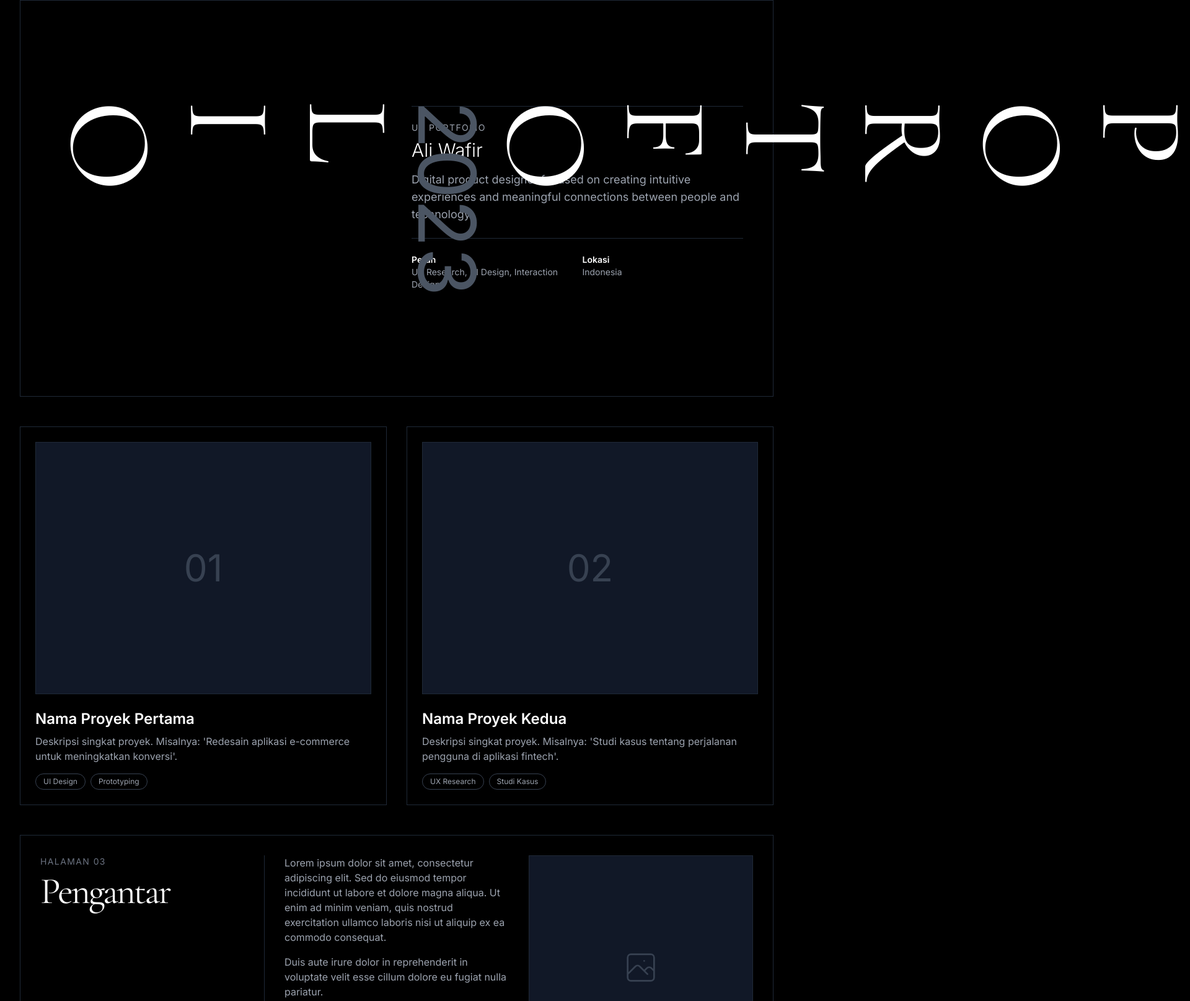
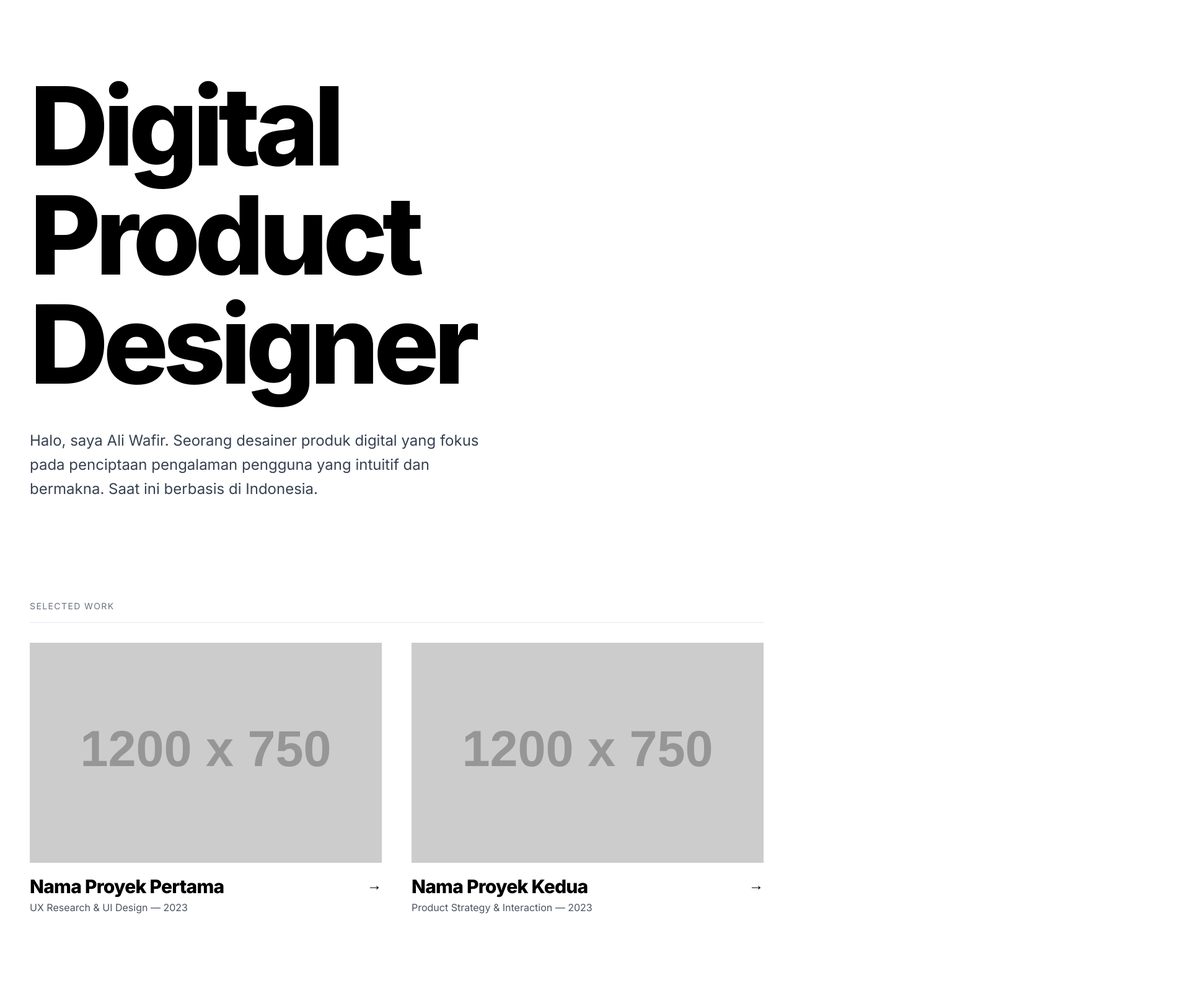
Before and after one commit to aliwafir86-ux/Portofolio-Ali, a plain HTML site: page index.html in a window 1280 px wide. Shown: the part 141-1756 px from the top of the page at 62% size, 1920 px wide, since content can reach past the window. Drawn offline with nearby package versions, Linux system fonts and the light colour scheme; placeholder pictures from the web are drawn by us.

Commit message:
Update index.html

```diff
--- a/index.html
+++ b/index.html
@@ -3,123 +3,95 @@
 <head>
     <meta charset="UTF-8">
     <meta name="viewport" content="width=device-width, initial-scale=1.0">
-    <title>Portofolio Ali</title>
+    <title>Ali Wafir | Digital Product Designer</title>
     <script src="https://cdn.tailwindcss.com"></script>
     <style>
-        /* Font kustom untuk meniru gaya contoh */
-        @import url('https://fonts.googleapis.com/css2?family=Cormorant+Garamond:wght@300;400;600&family=Inter:wght@300;400;600&display=swap');
+        /* Menggunakan font sans-serif yang bersih dan tebal */
+        @import url('https://fonts.googleapis.com/css2?family=Inter:wght@400;600;800&display=swap');
 
-        .font-serif-serif { font-family: 'Cormorant Garamond', serif; }
-        .font-sans-inter { font-family: 'Inter', sans-serif; }
+        body {
+            font-family: 'Inter', sans-serif;
+            background-color: #ffffff;
+            color: #000000;
+        }
 
-        /* Meniru teks vertikal pada cover */
-        .vertical-text {
-            writing-mode: vertical-rl;
-            text-orientation: mixed;
+        /* Efek hover minimalis untuk link */
+        .nav-link {
+            position: relative;
+            transition: color 0.3s ease;
+        }
+        .nav-link:hover {
+            color: #666666;
+        }
+
+        /* Gaya untuk visualisasi grid proyek */
+        .project-card:hover .project-image {
+            transform: scale(1.02);
+        }
+        .project-image {
+            transition: transform 0.5s ease;
         }
     </style>
 </head>
-<body class="bg-black text-white font-sans-inter">
+<body class="antialiased">
 
-    <div class="container mx-auto p-4 md:p-8 space-y-12">
+    <div class="max-w-[1600px] mx-auto px-6 py-8 md:px-12 md:py-16">
 
-        <header class="flex justify-between items-center py-4 border-b border-gray-800 mb-12">
-            <div class="text-xl font-bold tracking-widest">AL WAFIR</div>
-            <nav class="space-x-6 text-sm text-gray-400">
-                <a href="#cover" class="hover:text-white">Cover</a>
-                <a href="#proyek" class="hover:text-white">Proyek</a>
-                <a href="#tentang" class="hover:text-white">Tentang</a>
+        <header class="flex justify-between items-center mb-24 md:mb-40">
+            <a href="#" class="text-2xl font-extrabold tracking-tighter">AL WAFIR</a>
+            <nav class="flex gap-8 text-lg font-medium">
+                <a href="#work" class="nav-link">Work</a>
+                <a href="#about" class="nav-link">About</a>
+                <a href="#contact" class="nav-link">Contact</a>
             </nav>
         </header>
 
-        <section id="cover" class="grid grid-cols-1 md:grid-cols-2 gap-12 items-center min-h-[80vh] border border-gray-800 p-8 md:p-12">
-            <div class="flex justify-center md:justify-start items-center relative h-full">
-                <h1 class="font-serif-serif text-8xl md:text-[12rem] leading-none tracking-tighter vertical-text transform md:rotate-0">
-                    <span class="block">P</span>
-                    <span class="block">O</span>
-                    <span class="block">R</span>
-                    <span class="block">T</span>
-                    <span class="block">F</span>
-                    <span class="block">O</span>
-                    <span class="block font-sans-inter text-6xl md:text-9xl tracking-normal text-gray-600">2023</span>
-                    <span class="block">L</span>
-                    <span class="block">I</span>
-                    <span class="block">O</span>
-                </h1>
-            </div>
-
-            <div class="space-y-6 text-gray-400">
-                <div class="border-t border-gray-800 pt-6">
-                    <p class="text-sm tracking-widest uppercase">UX Portfolio</p>
-                    <h2 class="text-3xl font-light text-white mt-2">Ali Wafir</h2>
-                    <p class="mt-4 text-lg">Digital product designer focused on creating intuitive experiences and meaningful connections between people and technology.</p>
-                </div>
-
-                <div class="grid grid-cols-2 gap-4 text-sm border-t border-gray-800 pt-6">
-                    <div>
-                        <p class="font-semibold text-white">Peran</p>
-                        <p>UX Research, UI Design, Interaction Design</p>
-                    </div>
-                    <div>
-                        <p class="font-semibold text-white">Lokasi</p>
-                        <p>Indonesia</p>
-                    </div>
-                </div>
-            </div>
+        <section class="mb-24 md:mb-40">
+            <h1 class="text-6xl sm:text-7xl md:text-9xl lg:text-[11rem] font-extrabold tracking-tighter leading-[0.9] max-w-7xl">
+                Digital <br> Product <br> Designer
+            </h1>
+            <p class="text-2xl mt-12 text-gray-700 max-w-3xl leading-relaxed">
+                Halo, saya Ali Wafir. Seorang desainer produk digital yang fokus pada penciptaan pengalaman pengguna yang intuitif dan bermakna. Saat ini berbasis di Indonesia.
+            </p>
         </section>
 
-        <section id="proyek" class="grid grid-cols-1 md:grid-cols-2 gap-8">
+        <section id="work" class="mb-24 md:mb-40">
+            <h2 class="text-sm uppercase tracking-widest text-gray-500 mb-8 border-b border-gray-200 pb-4">Selected Work</h2>
 
-            <div class="border border-gray-800 p-6 space-y-6">
-                <div class="aspect-[4/3] bg-gray-900 border border-gray-800 flex items-center justify-center">
-                    <span class="text-gray-700 text-6xl">01</span> </div>
-                <div class="space-y-2">
-                    <h3 class="text-2xl font-semibold">Nama Proyek Pertama</h3>
-                    <p class="text-gray-400">Deskripsi singkat proyek. Misalnya: 'Redesain aplikasi e-commerce untuk meningkatkan konversi'.</p>
-                    <div class="flex gap-2 pt-2">
-                        <span class="px-3 py-1 text-xs border border-gray-700 rounded-full text-gray-400">UI Design</span>
-                        <span class="px-3 py-1 text-xs border border-gray-700 rounded-full text-gray-400">Prototyping</span>
+            <div class="grid grid-cols-1 md:grid-cols-2 gap-x-12 gap-y-16">
+
+                <a href="#" class="project-card group space-y-5 block">
+                    <div class="aspect-[16/10] bg-gray-100 overflow-hidden">
+                        <img src="https://via.placeholder.com/1200x750?text=Project+One" alt="Project One Preview" class="project-image w-full h-full object-cover">
                     </div>
+                    <div class="flex justify-between items-start">
+                        <div>
+                            <h3 class="text-3xl font-bold tracking-tight">Nama Proyek Pertama</h3>
+                            <p class="text-gray-600 mt-1">UX Research & UI Design — 2023</p>
+                        </div>
+                        <span class="text-2xl group-hover:translate-x-1 transition-transform">→</span>
+                    </div>
+                </a>
+
+                <a href="#" class="project-card group space-y-5 block">
+                    <div class="aspect-[16/10] bg-gray-100 overflow-hidden">
+                        <img src="https://via.placeholder.com/1200x750?text=Project+Two" alt="Project Two Preview" class="project-image w-full h-full object-cover">
+                    </div>
+                    <div class="flex justify-between items-start">
+                        <div>
+                            <h3 class="text-3xl font-bold tracking-tight">Nama Proyek Kedua</h3>
+                            <p class="text-gray-600 mt-1">Product Strategy & Interaction — 2023</p>
+                        </div>
+                        <span class="text-2xl group-hover:translate-x-1 transition-transform">→</span>
+                    </div>
+                </a>
+
                 </div>
-            </div>
-
-            <div class="border border-gray-800 p-6 space-y-6">
-                <div class="aspect-[4/3] bg-gray-900 border border-gray-800 flex items-center justify-center">
-                    <span class="text-gray-700 text-6xl">02</span>
-                </div>
-                <div class="space-y-2">
-                    <h3 class="text-2xl font-semibold">Nama Proyek Kedua</h3>
-                    <p class="text-gray-400">Deskripsi singkat proyek. Misalnya: 'Studi kasus tentang perjalanan pengguna di aplikasi fintech'.</p>
-                    <div class="flex gap-2 pt-2">
-                        <span class="px-3 py-1 text-xs border border-gray-700 rounded-full text-gray-400">UX Research</span>
-                        <span class="px-3 py-1 text-xs border border-gray-700 rounded-full text-gray-400">Studi Kasus</span>
-                    </div>
-                </div>
-            </div>
-
         </section>
 
-        <section id="tentang" class="grid grid-cols-1 md:grid-cols-3 gap-8 border border-gray-800 p-8">
-
-            <div class="md:col-span-1 border-r border-gray-800 pr-8">
-                <p class="text-sm tracking-widest uppercase text-gray-500">Halaman 03</p>
-                <h2 class="font-serif-serif text-6xl mt-2 tracking-tighter">Pengantar</h2>
-            </div>
-
-            <div class="md:col-span-2 grid grid-cols-1 sm:grid-cols-2 gap-8 text-gray-400">
-                <div class="space-y-4">
-                    <p>Lorem ipsum dolor sit amet, consectetur adipiscing elit. Sed do eiusmod tempor incididunt ut labore et dolore magna aliqua. Ut enim ad minim veniam, quis nostrud exercitation ullamco laboris nisi ut aliquip ex ea commodo consequat.</p>
-                    <p>Duis aute irure dolor in reprehenderit in voluptate velit esse cillum dolore eu fugiat nulla pariatur.</p>
-                </div>
-                <div class="aspect-square bg-gray-900 border border-gray-800 flex items-center justify-center">
-                    <svg class="w-16 h-16 text-gray-700" fill="none" stroke="currentColor" viewBox="0 0 24 24"><path stroke-linecap="round" stroke-linejoin="round" stroke-width="1" d="M4 16l4.586-4.586a2 2 0 012.828 0L16 16m-2-2l1.586-1.586a2 2 0 012.828 0L20 14m-6-6h.01M6 20h12a2 2 0 002-2V6a2 2 0 00-2-2H6a2 2 0 00-2 2v12a2 2 0 002 2z"></path></svg>
-                </div>
-            </div>
-        </section>
-
-        <footer class="text-center py-10 text-gray-600 text-sm border-t border-gray-800 mt-20">
+        <footer class="border-t border-gray-200 pt-16 text-center text-gray-600">
             <p>&copy; 2023 Ali Wafir. All Rights Reserved.</p>
-            <p class="mt-1">Dibuat dengan Tailwind CSS.</p>
+            <p class="mt-2 text-sm">Minimalist portfolio inspired by Lauren Waller.</p>
         </footer>
 
     </div>
```
